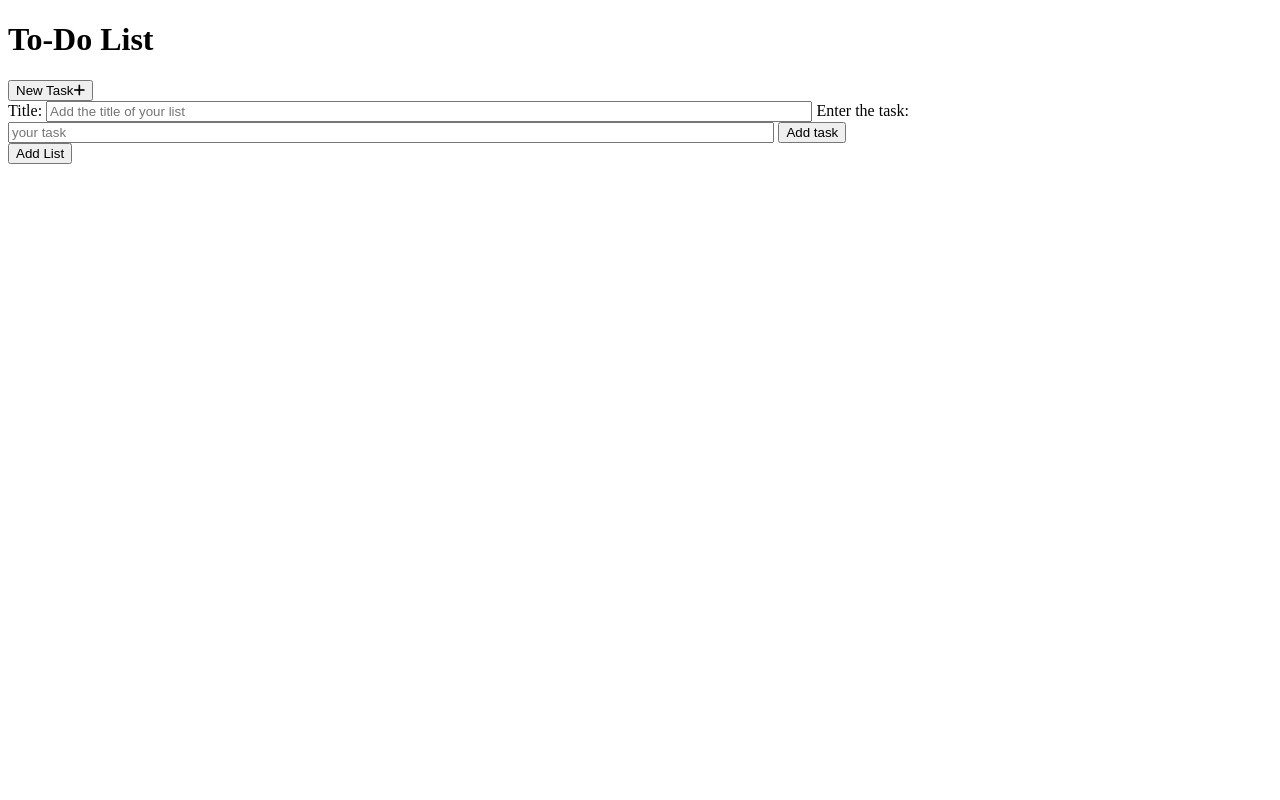
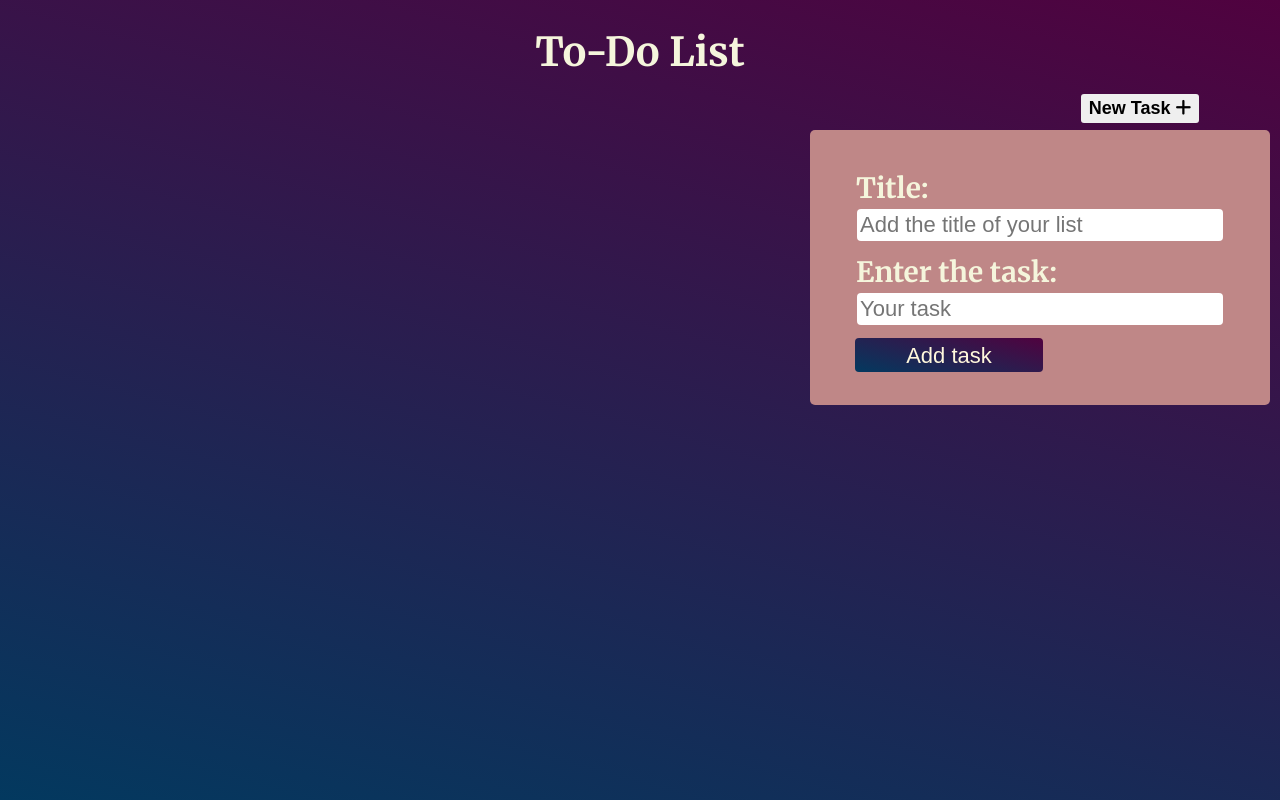
Before and after one commit to darshan2436/SmallProjects, a plain HTML site: page todo.html in a window 1280 px wide. Both pictures are taken after a click on the button "New Task". Drawn offline with Linux system fonts and the light colour scheme.

Commit message:
added the styling and upgraded some of html and js

```diff
--- a/todo.css
+++ b/todo.css
@@ -1,7 +1,60 @@
-form{
+:root{
+    --base-color:15deg,rgb(3, 57, 95),rgb(80, 2, 63);
+}
+body{
+    margin: 0;
+    box-sizing: border-box;
+    background-image: linear-gradient(var(--base-color));
+    background-repeat: no-repeat;
+    background-size: cover;
+    background-attachment: fixed;
+}
+.container{
+    font-family: "Merriweather", serif;
+    color: beige;
     display: flex;
     flex-direction: column;
-    display: none;
+    align-items: center;
+}
+.container .title{
+    font-size: 40px;
+}
+.container #new{
+    font-size: 18px;
+    border: none;
+    padding: 4px 8px;
+    border-radius: 3px;
+    font-weight: 550;
+    margin-top: -10px;
+    margin-left: 1000px;
+}
+form{
+    position: absolute;
+    margin-left: 800px;
+    border-radius: 5px;
+    padding: 30px;
+    margin-top: 130px;
+    background-color: rgb(191, 135, 135);
+    display: flex;
+    flex-direction: column;
+    width: 400px;
+    align-items: center;
+    font-size: 28px;
+    font-weight: 550;
+    opacity: 0;
+    visibility: hidden;
+    transition: opacity 0.3s ease-in,visibility 0.6ms ease-in ;
+    z-index: 2;
+}
+.show{
+    opacity: 1;
+    visibility: visible;
+}
+form label{
+    width: 92%;
+    display: flex;
+    justify-content: flex-start;
+    margin-top: 10px;
 }
 h1 i{
     position: absolute;
@@ -13,8 +66,36 @@ h1 i{
     cursor: pointer;
 }
 
-.container form input{
-    width: 60%;
+.container form input,.container form button{
+    outline: none;
+    border: none;
+    border-radius: 4px;
+    padding: 3px;
+    font-size: 22px;
+    margin: 3px;
+    width: 90%;
+}
+.container form button{
+    padding-top: 5px;
+    margin-top: 10px;
+    color:cornsilk;
+    background-image: linear-gradient(var(--base-color));
+    width: 50%;
+    font-weight: 400;
+}
+.buttons{
+    display: flex;
+    width: 94%;
+}
+.values{
+    width: 80%;
+}
+.input-list{
+    padding: 0;
+    font-size: 18px;
+}
+#addlist{
+    display: none;
 }
 .todo ol{
     list-style-type: none;
@@ -22,3 +103,20 @@ h1 i{
 .todo div ol li{
     display: flex;
 }
+.todo{
+    z-index: 1;
+    width: 90%;
+    display: flex;
+    justify-content: center;
+    flex-wrap: wrap;
+}
+.todo h1{
+    margin-left: 20px;
+}
+.todo div{
+    padding: 10px;
+    background-color: rgba(255, 255, 255, 0.3);
+    border-radius: 5px;
+    margin: 30px ;
+    width: 40%;
+}
--- a/todo.html
+++ b/todo.html
@@ -5,18 +5,21 @@
     <meta name="viewport" content="width=device-width, initial-scale=1.0">
     <title>ToDo list</title>
     <link rel="stylesheet" href="todo.css">
+    <link href="https://fonts.googleapis.com/css2?family=Merriweather:ital,wght@0,300;0,400;0,700;0,900;1,300;1,400;1,700;1,900&display=swap" rel="stylesheet">
 </head>
 <body>
     <div class="container">
-        <h1>To-Do List</h1>
-        <button id="new">New Task<i class="fa-solid fa-plus"></i></button>
+        <h1 class="title">To-Do List</h1>
+        <button id="new">New Task <i class="fa-solid fa-plus"></i></button>
         <form action="">
-            Title: <input type="text" placeholder="Add the title of your list" id="title">
-            Enter the task: <input type="text" placeholder="your task " id="task">
-            <button id="addtask">Add task</button>
+            <label for="" id="left">Title:</label> <input type="text" placeholder="Add the title of your list" id="title">
+            <label for="">Enter the task:</label><input type="text" placeholder="Your task " id="task">
+            <div class="buttons">
+                <button id="addtask">Add task</button>
+                <button id="addlist">Add List</button>
+            </div>
             <div class="values">
             </div>
-            <button id="addlist">Add List</button>
         </form>
         <div class="todo">
         </div>
--- a/todo.js
+++ b/todo.js
@@ -31,6 +31,8 @@ function addTask(e){
     listInput.push(tasks);
     taskNo++;
     task.value = "";
+    showList(listInput);
+    document.querySelector("#addlist").style.display = "block";
 }
 
 addTaskBtn.addEventListener("click",addTask);
@@ -58,35 +60,39 @@ addListBtn.addEventListener("click",(e)=>{
     listInput = [];
     taskNo = 0;
     title.value = "";
+    document.querySelector(".container form").style.visibility= "hidden";
+    location.reload();
 })
 
 function displayList(listArr){
     todo.innerHTML = "";
     listArr.forEach((list,index) => {
-        todo.innerHTML += `
+        let id;
+        let content = `
         <div class="${index}">
         <h1>${list.title}<i class="fa-solid fa-trash" id="${index}"></i></h1>
-        </div>`
-        let lists = document.createElement("ol");
-        let id
+        <ol>`
         for(i=0;i<list.taskNumber;i++){
             id = list.title + i;
-            lists.innerHTML += `
+            content += `
             <li><input type="checkbox" id="${id}" ${list.task[i].isChecked ? 'checked': ''}>${list.task[i].task}</li>
             `
         }
-        todo.appendChild(lists);
+        content += `</ol></div>`;
+        todo.innerHTML += content;
     });
 
-    let deleteBtns = document.querySelectorAll(".fa-solid");
+    let deleteBtns = document.querySelectorAll(".fa-trash");
     deleteBtns.forEach((deleteBtn)=>{
         deleteBtn.addEventListener("click",()=>{
             listArr = JSON.parse(localStorage.getItem("list"));
-            console.log(deleteBtn.id);
-            if(listArr){
-                listArr.splice(deleteBtn.id,1);
-                localStorage.setItem("list",JSON.stringify(listArr));
-                location.reload();
+            let userConfirmed = confirm(`Are you sure you want to delete task: ${listArr[deleteBtn.id].title}`)
+            if(userConfirmed){
+                if(listArr){
+                    listArr.splice(deleteBtn.id,1);
+                    localStorage.setItem("list",JSON.stringify(listArr));
+                    location.reload();
+                }
             }
         })
     })
@@ -108,7 +114,17 @@ checkbox.forEach((check)=>{
     })
 })
 
+let listValue = document.querySelector(".values");
+function showList(lists){
+    listValue.innerHTML = "";
+    let listsEl = document.createElement("ul");
+    listsEl.classList.add("input-list");
+    lists.forEach((list)=>{
+        listsEl.innerHTML += `<li>${list.task}</li>`
+    })
+    listValue.appendChild(listsEl);
+}
 
 document.querySelector("#new").addEventListener("click",()=>{
-    document.querySelector(".container form").style.display = "block";
+    document.querySelector(".container form").classList.toggle("show");
 })
```
